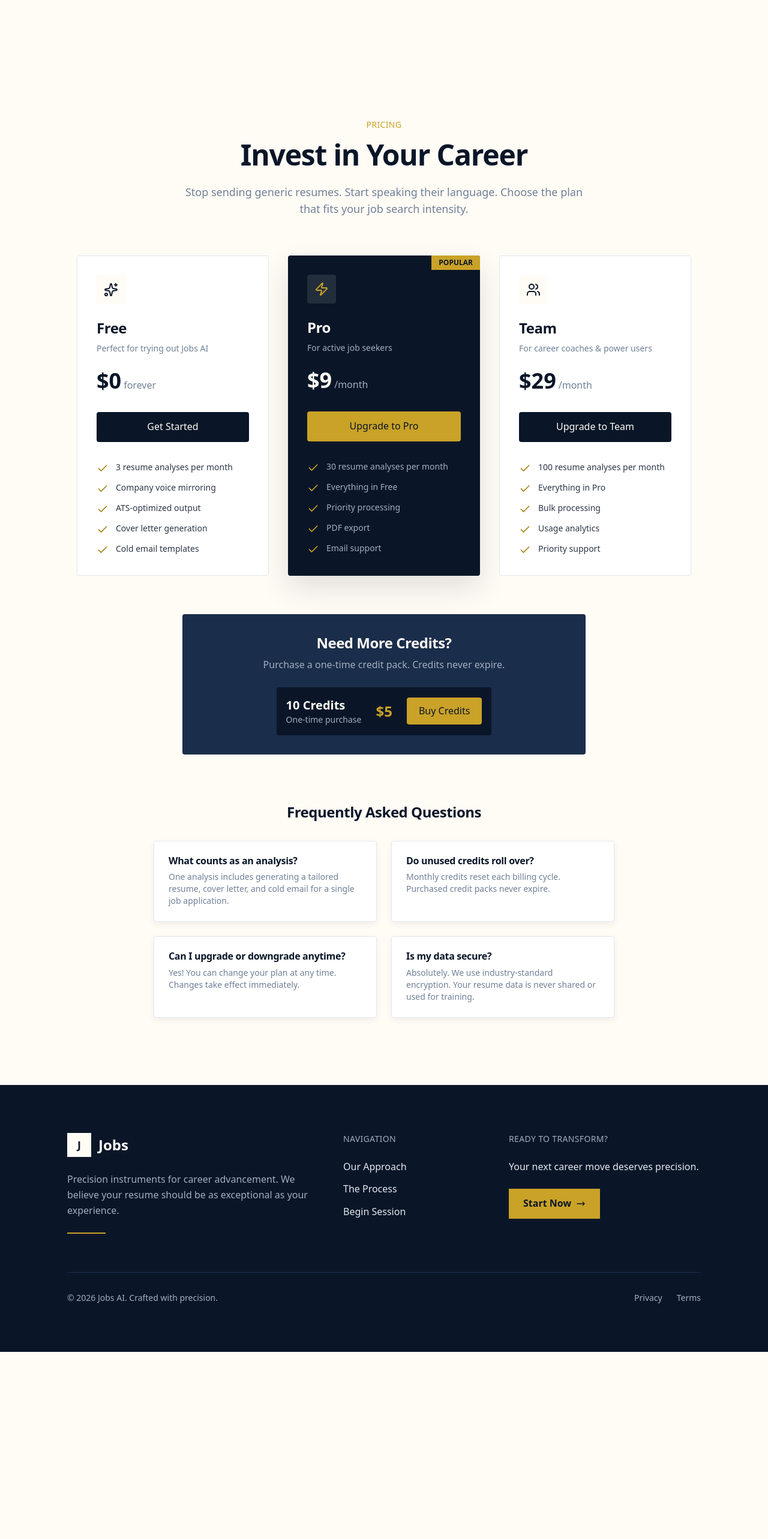
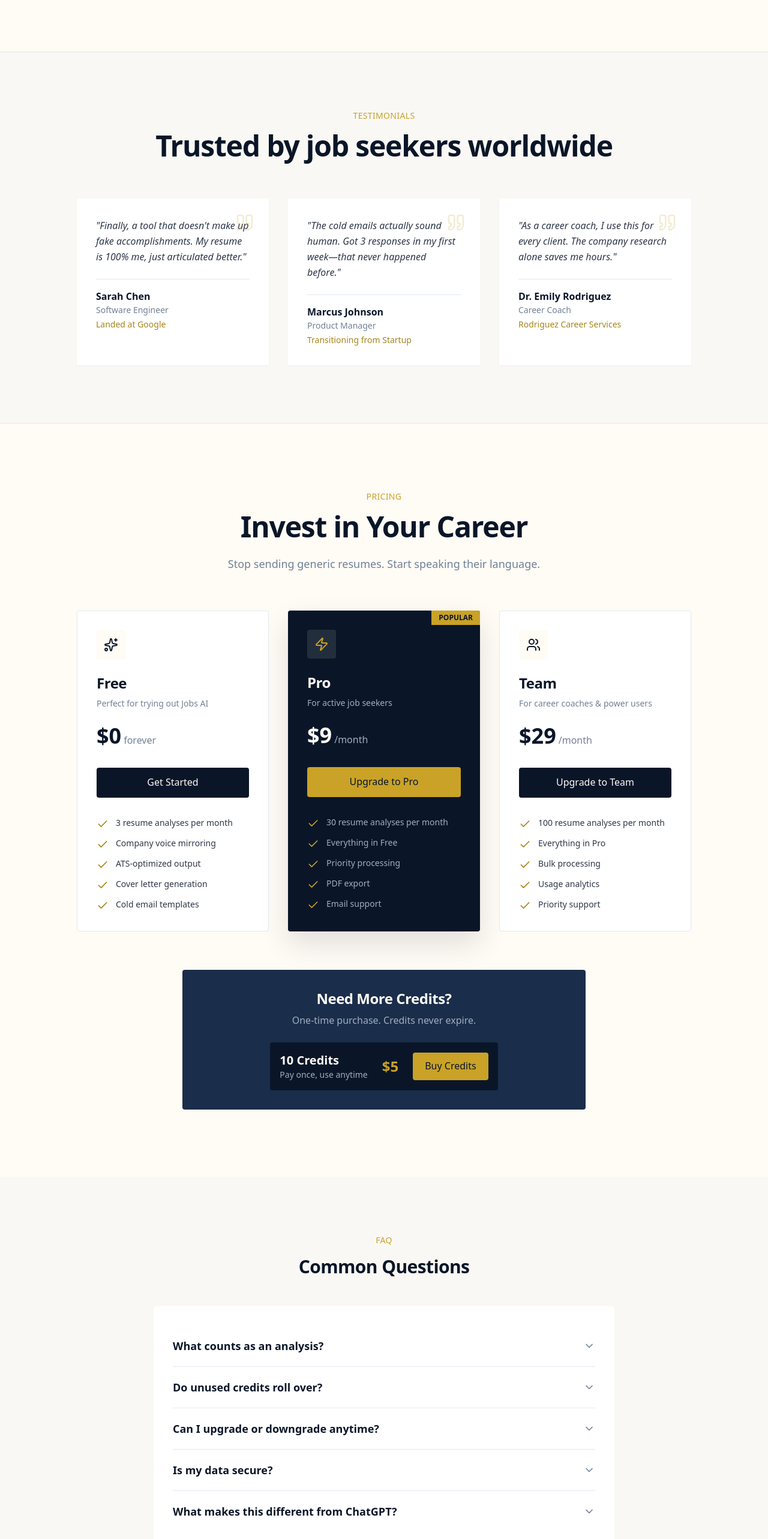
Before and after one commit to shashankatthaluri/jobs-ai, a Next.js app in the folder frontend/: page / in a window 1280 px wide. Shown: the part 3112-5678 px from the top of the page at 60% size. Before the commit the page ends 5366 px from the top, so only its background shows below. Built offline with nearby package versions, Linux system fonts and the light colour scheme; no server answers; a web font is replaced by a local one.

Commit message:
Add testimonials section, redesign FAQ with accordion style

```diff
--- a/frontend/src/components/PricingSection.tsx
+++ b/frontend/src/components/PricingSection.tsx
@@ -1,7 +1,8 @@
 'use client'
 
-import { motion } from 'framer-motion'
-import { Check, Zap, Users, Sparkles } from 'lucide-react'
+import { useState } from 'react'
+import { motion, AnimatePresence } from 'framer-motion'
+import { Check, Zap, Users, Sparkles, ChevronDown, Quote } from 'lucide-react'
 import { useAuth } from '@/context/AuthContext'
 
 interface PricingTier {
@@ -67,27 +68,86 @@ const tiers: PricingTier[] = [
     },
 ]
 
+const testimonials = [
+    {
+        quote: "Finally, a tool that doesn't make up fake accomplishments. My resume is 100% me, just articulated better.",
+        name: "Sarah Chen",
+        role: "Software Engineer",
+        company: "Landed at Google",
+    },
+    {
+        quote: "The cold emails actually sound human. Got 3 responses in my first week—that never happened before.",
+        name: "Marcus Johnson",
+        role: "Product Manager",
+        company: "Transitioning from Startup",
+    },
+    {
+        quote: "As a career coach, I use this for every client. The company research alone saves me hours.",
+        name: "Dr. Emily Rodriguez",
+        role: "Career Coach",
+        company: "Rodriguez Career Services",
+    },
+]
+
 const faqs = [
     {
         question: 'What counts as an analysis?',
-        answer: 'One analysis includes generating a tailored resume, cover letter, and cold email for a single job application.',
+        answer: 'One analysis includes generating a tailored resume, cover letter, and cold email for a single job application. All three outputs are created together for optimal alignment.',
     },
     {
         question: 'Do unused credits roll over?',
-        answer: 'Monthly credits reset each billing cycle. Purchased credit packs never expire.',
+        answer: 'Monthly subscription credits reset each billing cycle. However, purchased credit packs never expire—use them whenever you need them.',
     },
     {
         question: 'Can I upgrade or downgrade anytime?',
-        answer: 'Yes! You can change your plan at any time. Changes take effect immediately.',
+        answer: "Absolutely! You can change your plan at any time from your account settings. Upgrades take effect immediately, and downgrades apply at the end of your current billing cycle.",
     },
     {
         question: 'Is my data secure?',
-        answer: 'Absolutely. We use industry-standard encryption. Your resume data is never shared or used for training.',
+        answer: 'Your privacy is paramount. We use industry-standard encryption (AES-256), never share your resume data, and never use it for AI training. You can delete your data anytime.',
+    },
+    {
+        question: 'What makes this different from ChatGPT?',
+        answer: "Unlike generic AI, we specialize in job applications. Our agents research companies in real-time, enforce factual accuracy (no hallucinations), and optimize for both ATS and human readers.",
     },
 ]
 
+function FAQItem({ question, answer, isOpen, onClick }: { question: string; answer: string; isOpen: boolean; onClick: () => void }) {
+    return (
+        <div className="border-b border-cloud last:border-b-0">
+            <button
+                onClick={onClick}
+                className="w-full py-5 flex items-center justify-between text-left group"
+            >
+                <span className="font-display text-lg font-semibold text-navy group-hover:text-gold-dark transition-colors">
+                    {question}
+                </span>
+                <ChevronDown
+                    className={`w-5 h-5 text-stone transition-transform duration-300 ${isOpen ? 'rotate-180 text-gold' : ''}`}
+                />
+            </button>
+            <AnimatePresence>
+                {isOpen && (
+                    <motion.div
+                        initial={{ height: 0, opacity: 0 }}
+                        animate={{ height: 'auto', opacity: 1 }}
+                        exit={{ height: 0, opacity: 0 }}
+                        transition={{ duration: 0.3 }}
+                        className="overflow-hidden"
+                    >
+                        <p className="pb-5 text-stone leading-relaxed">
+                            {answer}
+                        </p>
+                    </motion.div>
+                )}
+            </AnimatePresence>
+        </div>
+    )
+}
+
 export default function PricingSection() {
     const { user } = useAuth()
+    const [openFaq, setOpenFaq] = useState<number | null>(null)
 
     const handleCheckout = async (tier: PricingTier) => {
         if (!tier.polarProductId) {
@@ -103,9 +163,57 @@ export default function PricingSection() {
     }
 
     return (
+        <>
+            {/* ═══════════════════════════════════════════════════════════════════
+                TESTIMONIALS SECTION
+                Social proof before the pricing ask
+                ═══════════════════════════════════════════════════════════════════ */}
+            <section className="bg-ivory border-y border-cloud py-20 md:py-24">
+                <div className="container-editorial">
+                    <motion.div
+                        initial={{ opacity: 0, y: 20 }}
+                        whileInView={{ opacity: 1, y: 0 }}
+                        viewport={{ once: true }}
+                        transition={{ duration: 0.6 }}
+                        className="text-center mb-16"
+                    >
+                        <span className="text-caption text-gold mb-4 block">Testimonials</span>
+                        <h2 className="headline-section">
+                            Trusted by job seekers worldwide
+                        </h2>
+                    </motion.div>
+
+                    <div className="grid md:grid-cols-3 gap-8 max-w-5xl mx-auto">
+                        {testimonials.map((testimonial, index) => (
+                            <motion.div
+                                key={testimonial.name}
+                                initial={{ opacity: 0, y: 30 }}
+                                whileInView={{ opacity: 1, y: 0 }}
+                                viewport={{ once: true }}
+                                transition={{ duration: 0.5, delay: index * 0.1 }}
+                                className="bg-white p-8 shadow-subtle relative"
+                            >
+                                <Quote className="absolute top-6 right-6 w-8 h-8 text-gold/20" />
+                                <p className="text-charcoal mb-6 leading-relaxed italic">
+                                    "{testimonial.quote}"
+                                </p>
+                                <div className="border-t border-cloud pt-4">
+                                    <div className="font-semibold text-navy">{testimonial.name}</div>
+                                    <div className="text-sm text-stone">{testimonial.role}</div>
+                                    <div className="text-sm text-gold-dark font-medium mt-1">{testimonial.company}</div>
+                                </div>
+                            </motion.div>
+                        ))}
+                    </div>
+                </div>
+            </section>
+
+            {/* ═══════════════════════════════════════════════════════════════════
+                PRICING SECTION
+                Tier cards and credit packs
+                ═══════════════════════════════════════════════════════════════════ */}
             <section id="pricing" className="bg-cream py-20 md:py-28">
                 <div className="container-editorial">
-                {/* Section Header */}
                     <motion.div
                         initial={{ opacity: 0, y: 20 }}
                         whileInView={{ opacity: 1, y: 0 }}
@@ -119,7 +227,6 @@ export default function PricingSection() {
                         </h2>
                         <p className="text-lg text-stone max-w-2xl mx-auto">
                             Stop sending generic resumes. Start speaking their language.
-                        Choose the plan that fits your job search intensity.
                         </p>
                     </motion.div>
 
@@ -198,19 +305,19 @@ export default function PricingSection() {
                         initial={{ opacity: 0, y: 20 }}
                         whileInView={{ opacity: 1, y: 0 }}
                         viewport={{ once: true }}
-                    className="max-w-2xl mx-auto text-center mb-20"
+                        className="max-w-2xl mx-auto text-center"
                     >
                         <div className="bg-navy-light rounded-sm p-8">
                             <h3 className="font-display text-2xl font-bold text-cream mb-2">
                                 Need More Credits?
                             </h3>
                             <p className="text-mist mb-6">
-                            Purchase a one-time credit pack. Credits never expire.
+                                One-time purchase. Credits never expire.
                             </p>
                             <div className="inline-flex items-center gap-6 bg-navy rounded-sm p-4">
                                 <div className="text-left">
                                     <div className="text-cream font-display text-xl font-bold">10 Credits</div>
-                                <div className="text-mist text-sm">One-time purchase</div>
+                                    <div className="text-mist text-sm">Pay once, use anytime</div>
                                 </div>
                                 <div className="text-gold font-display text-2xl font-bold">$5</div>
                                 <button
@@ -222,27 +329,43 @@ export default function PricingSection() {
                             </div>
                         </div>
                     </motion.div>
+                </div>
+            </section>
 
-                {/* FAQ */}
+            {/* ═══════════════════════════════════════════════════════════════════
+                FAQ SECTION
+                Accordion style for better UX
+                ═══════════════════════════════════════════════════════════════════ */}
+            <section className="bg-ivory py-20 md:py-24">
+                <div className="container-editorial">
                     <motion.div
                         initial={{ opacity: 0, y: 20 }}
                         whileInView={{ opacity: 1, y: 0 }}
                         viewport={{ once: true }}
+                        transition={{ duration: 0.6 }}
                         className="max-w-3xl mx-auto"
                     >
-                    <h3 className="font-display text-2xl font-bold text-navy text-center mb-8">
-                        Frequently Asked Questions
-                    </h3>
-                    <div className="grid md:grid-cols-2 gap-6">
-                        {faqs.map((faq) => (
-                            <div key={faq.question} className="card-editorial p-6">
-                                <h4 className="font-semibold text-navy mb-2">{faq.question}</h4>
-                                <p className="text-sm text-stone">{faq.answer}</p>
+                        <div className="text-center mb-12">
+                            <span className="text-caption text-gold mb-4 block">FAQ</span>
+                            <h2 className="font-display text-3xl font-bold text-navy">
+                                Common Questions
+                            </h2>
                         </div>
+
+                        <div className="bg-white rounded-sm shadow-subtle p-8">
+                            {faqs.map((faq, index) => (
+                                <FAQItem
+                                    key={faq.question}
+                                    question={faq.question}
+                                    answer={faq.answer}
+                                    isOpen={openFaq === index}
+                                    onClick={() => setOpenFaq(openFaq === index ? null : index)}
+                                />
                             ))}
                         </div>
                     </motion.div>
                 </div>
             </section>
+        </>
     )
 }
```
Lines whose indentation alone changed are shown as unchanged.
